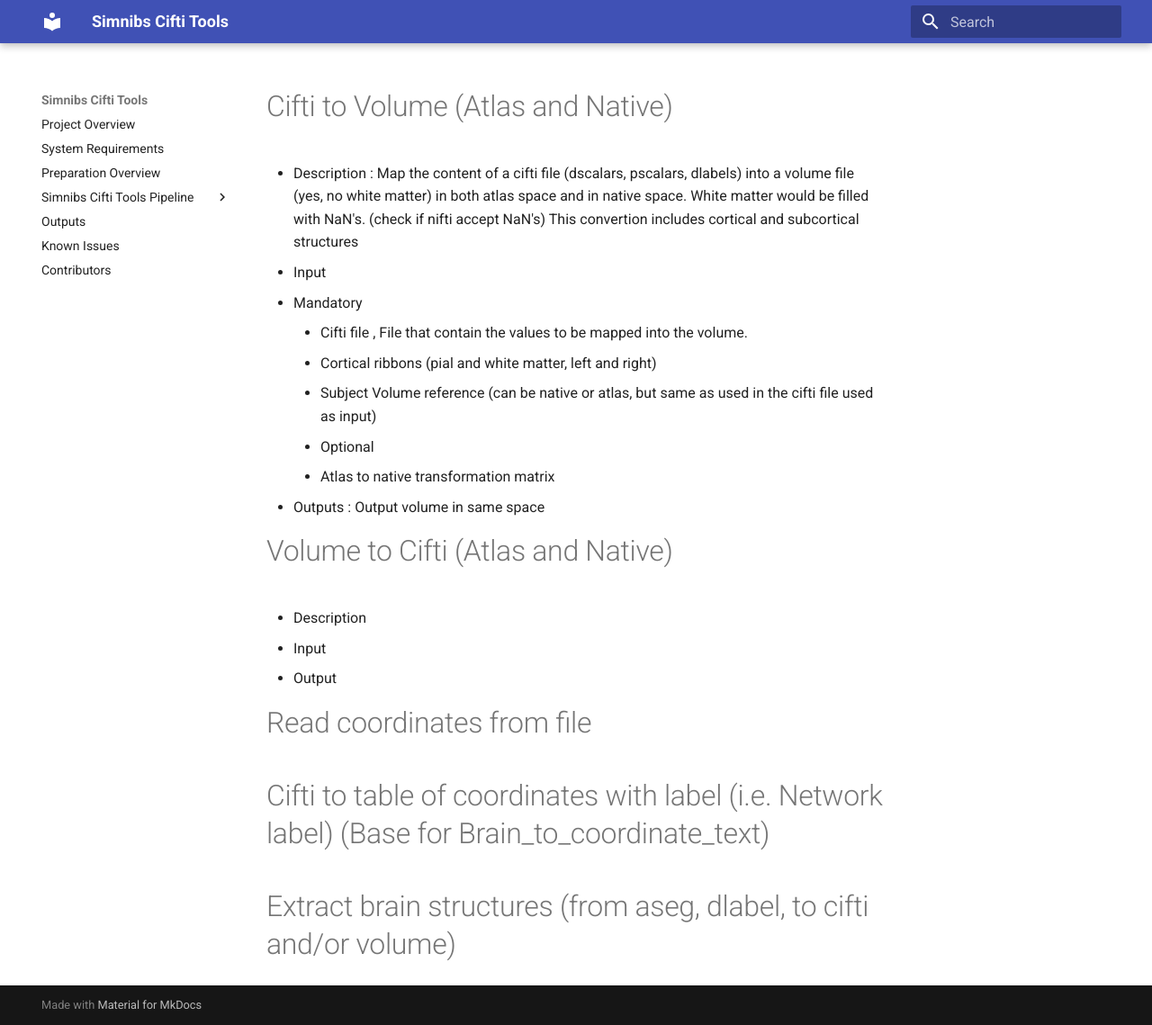
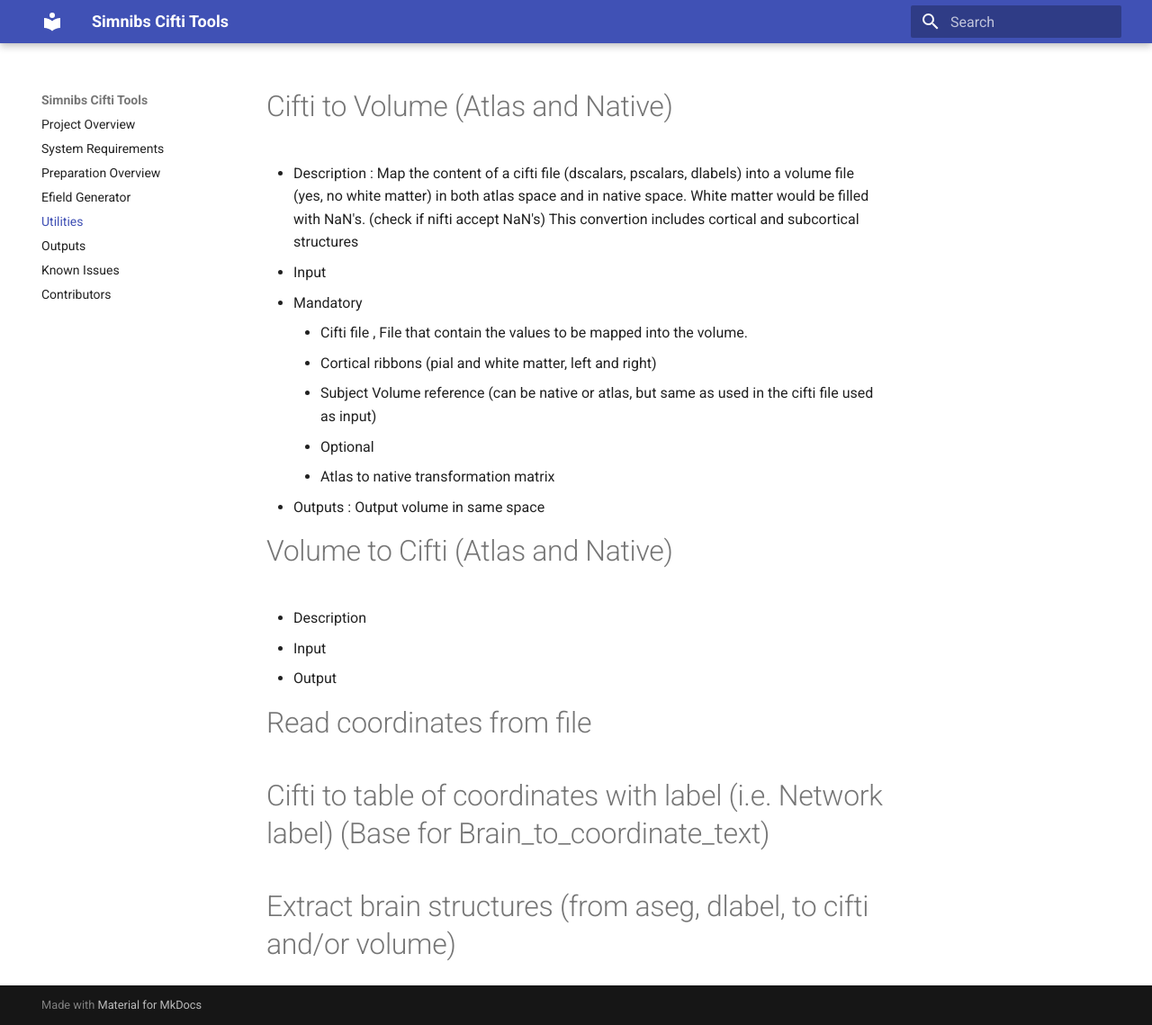
Before and after one commit to DCAN-Labs/simnibs_cifti_tools_RTD2, an MkDocs documentation site: the page built from docs/Utilities.md, in a window 1280 px wide and 1139 px high. Shown: the whole window at 90% size. Built offline with MkDocs 1.6.1 and Material for MkDocs 9.7.7, drawn with Linux system fonts in a browser that asks for light colours.

Commit message:
Update mkdocs.yml

```diff
--- a/mkdocs.yml
+++ b/mkdocs.yml
@@ -7,9 +7,8 @@
 - Project Overview: project_overview.md
 - System Requirements: system_requirements.md
 - Preparation Overview: prep_overview.md
-- Simnibs Cifti Tools Pipeline:
-    - Efield Generator: Efield_generator.md
-    - Other Fuctions: other_functions.md
+- Efield Generator: Efield_generator.md
+- Utilities: Utilities.md
 - Outputs: outputs.md
 - Known Issues: known_issues.md
 - Contributors: contributors.md
```
